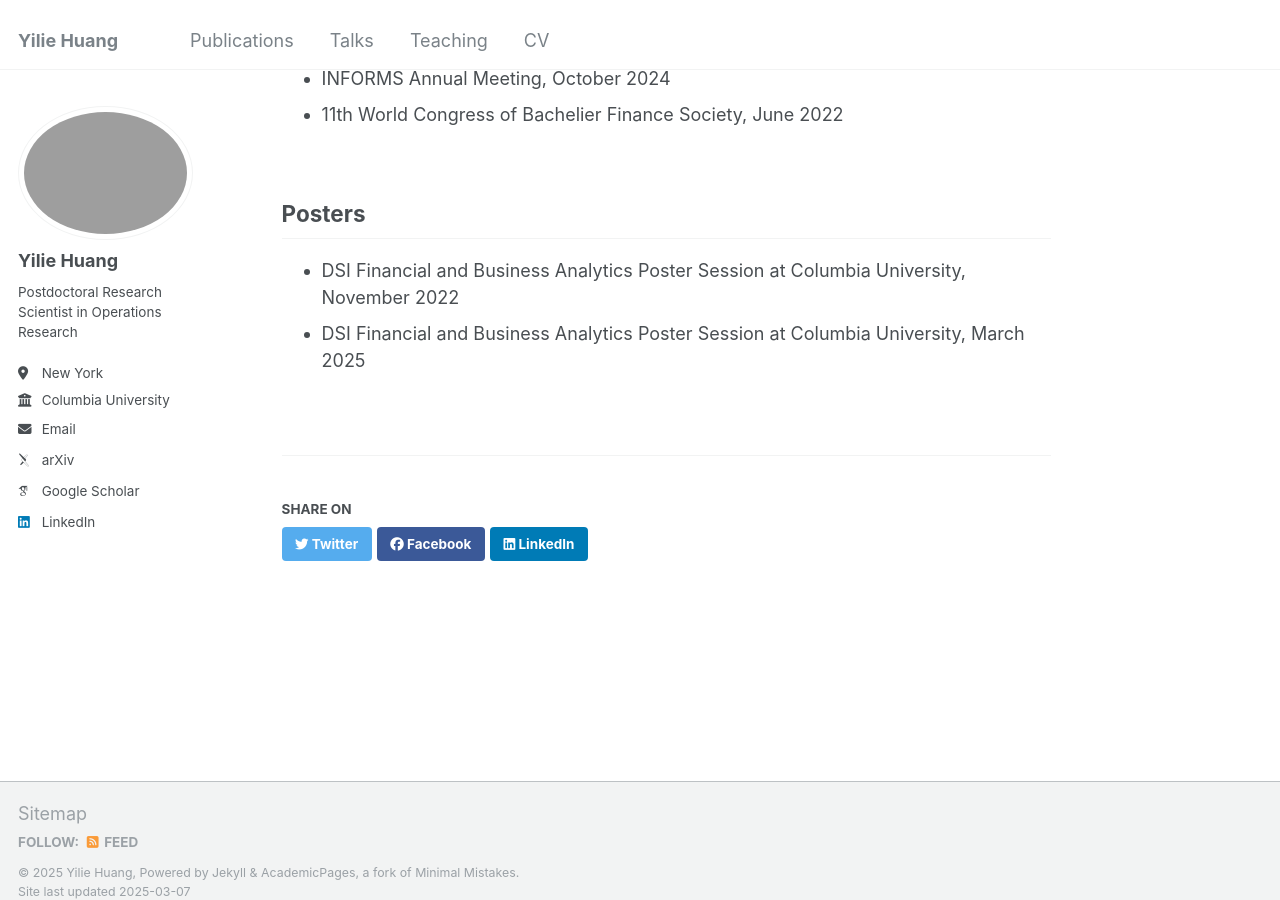
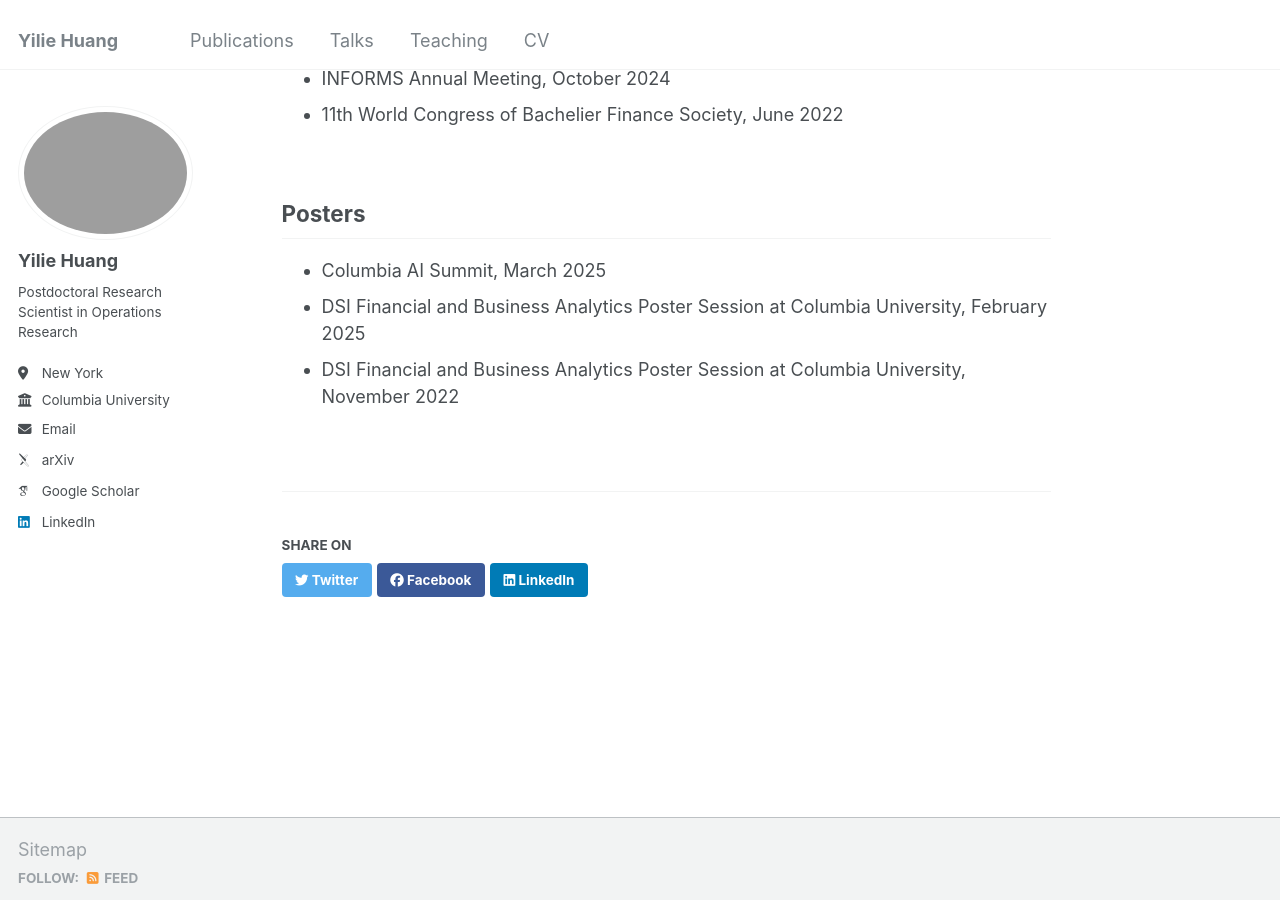
Before and after one commit to yiliehuang/yiliehuang.github.io, a Jekyll site: the page built from _talks/talks.md, in a window 1280 px wide and 900 px high, scrolled down 576 px. Built offline with Jekyll 4.4.1, drawn with Linux system fonts in a browser that asks for light colours; some web fonts are replaced.

Commit message:
Update talks.md

```diff
--- a/_talks/talks.md
+++ b/_talks/talks.md
@@ -16,5 +16,6 @@ permalink: /talks
 - 11th World Congress of Bachelier Finance Society, June 2022<br>
 <br>
 <h2>Posters</h2>
+- Columbia AI Summit, March 2025
+- DSI Financial and Business Analytics Poster Session at Columbia University, February 2025<br>
 - DSI Financial and Business Analytics Poster Session at Columbia University, November 2022<br>
-- DSI Financial and Business Analytics Poster Session at Columbia University, March 2025<br>
```
